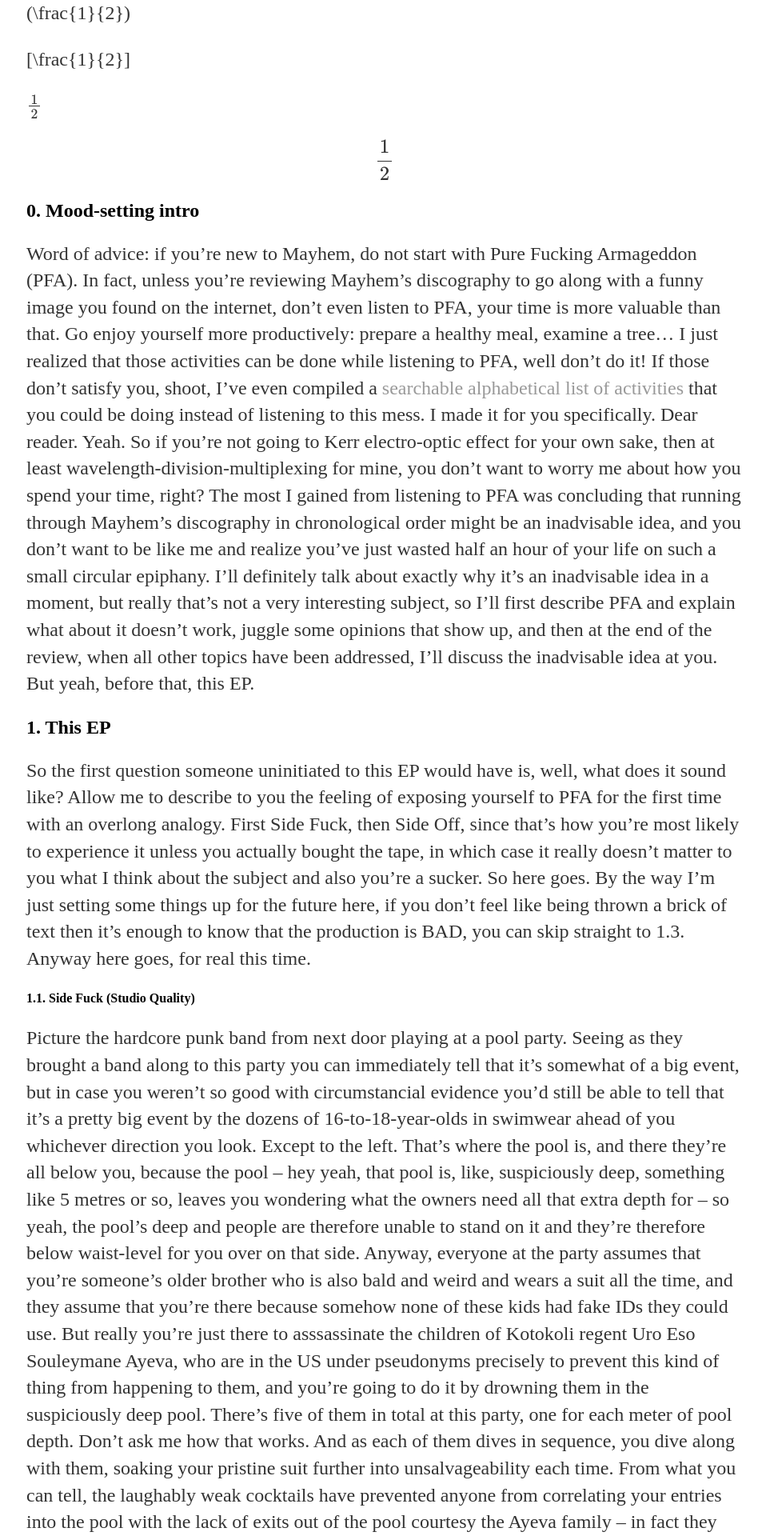
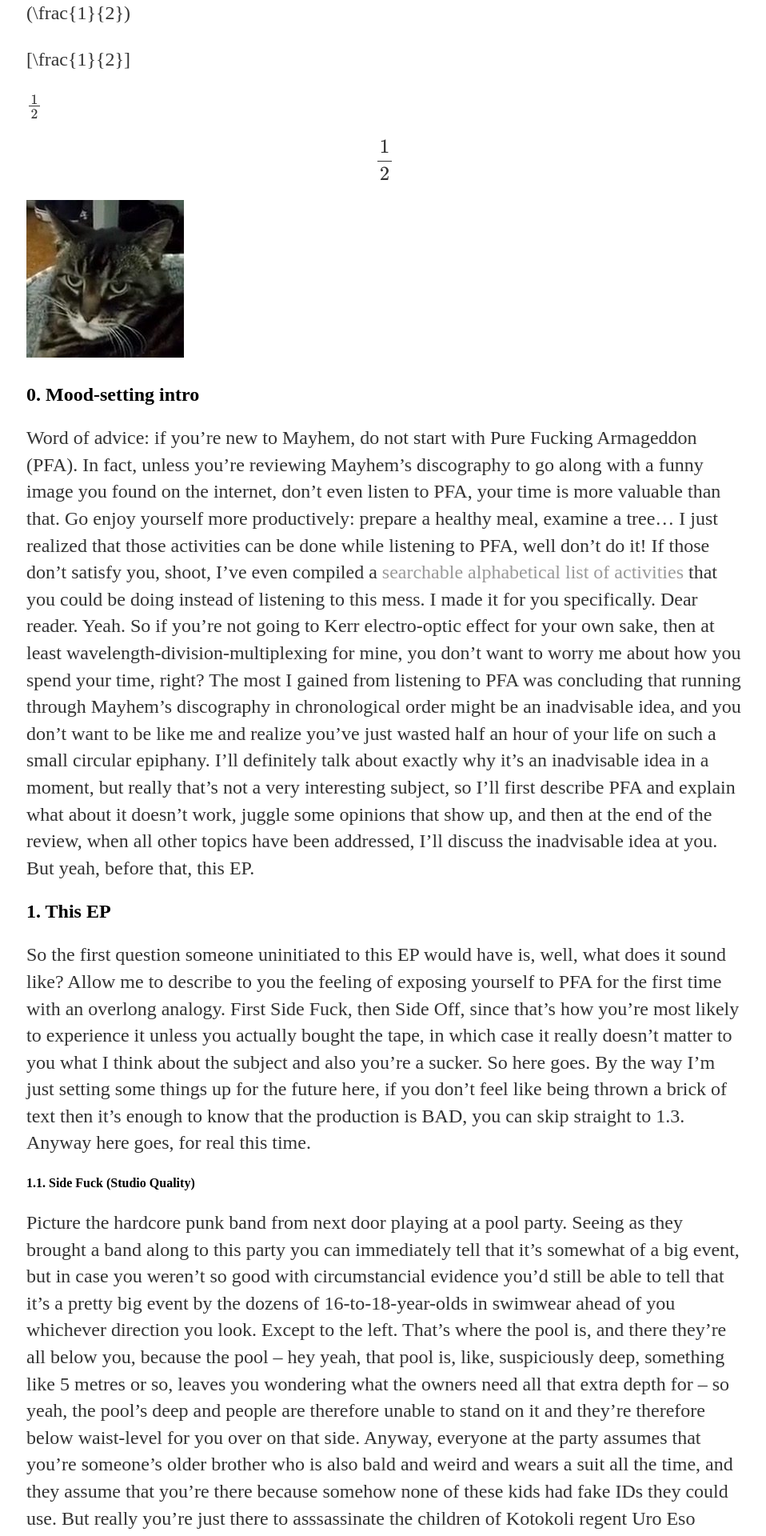
Before and after one commit to naaap/naaap.github.io, a Jekyll site: the page built from _posts/2017-08-01-PFA.md, in a window 1280 px wide. Shown: the part 1809-3729 px from the top of the page at 80% size, without its empty margins (159-1117 px from the left). Built offline with Jekyll 4.4.1, drawn with Linux system fonts in a browser that asks for light colours; our own code applies the rules of GitHub Pages for plain Markdown files; formulas are drawn with MathJax 3.

Commit message:
Update 2017-08-01-PFA.md

```diff
--- a/_posts/2017-08-01-PFA.md
+++ b/_posts/2017-08-01-PFA.md
@@ -31,6 +31,8 @@ $$
 \\(\frac{1}{2}\\)
 
 \\[\frac{1}{2}\\]
+
+![test4]({{ "/assets/folder/icon.png" | absolute_url }})
 
 ## 0. Mood-setting intro
 
```
